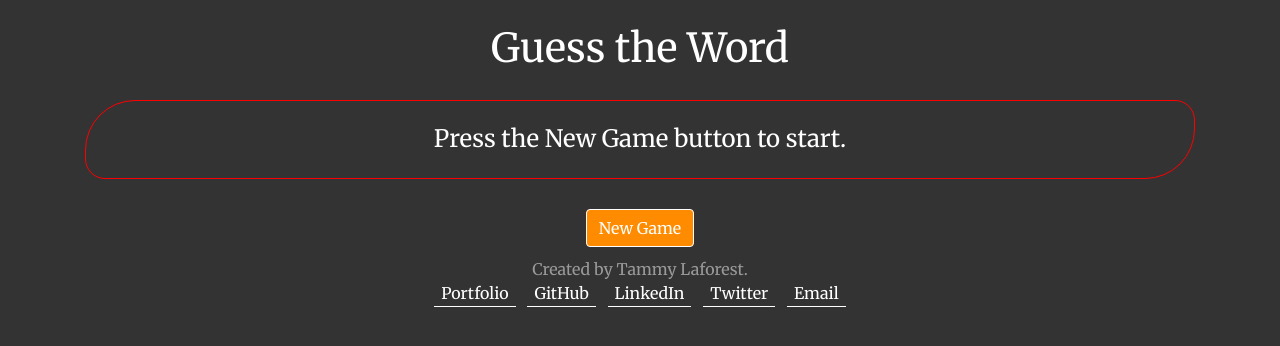
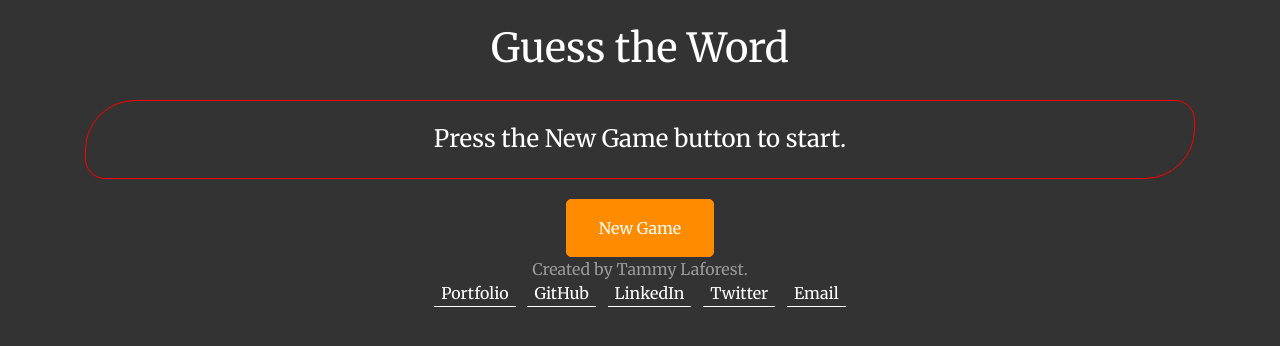
Before and after one commit to TammyLaforest/python-hangman, a Flask app: page / in a window 1280 px wide. Shown: the top 346 px of the page. Run offline with Flask 2, Linux system fonts and the light colour scheme; some libraries are stand-ins or nearby versions; some web fonts are replaced.

Commit message:
trying to fix button conflict on heroku by changing button type to a

```diff
--- a/static/styles/styles.css
+++ b/static/styles/styles.css
@@ -1,13 +1,10 @@
-  a,
-  a:focus{
+  a {
     color: #fff;
     padding: 7px;
     padding-bottom: 3px;
     text-decoration: none;
     border-bottom: 1px solid white;
-
   }
-
   a:hover
   {
     color: darkorange;
@@ -15,16 +12,6 @@
     text-decoration: none;
     border-bottom: 2px solid darkorange;
   }
-
-  .btn-secondary,
-  .btn-secondary:hover,
-  .btn-secondary:focus {
-    color: #333;
-    background-color: #fff;
-    border: .05rem solid #fff;
-  }
-
-
 
 
   body {
@@ -123,19 +110,23 @@ font-family: 'Merriweather', serif;
       margin: 10px auto;
     }
 
-    .new-game-button {
-      margin: 10px;
-      background-color: darkorange;
-/*      font-weight: bold;*/
-      border-color: white;
+     #new-game-button, button{
+    display: inline-block;
+    border: 1px solid darkorange;
+    border-radius: 5px;
+    padding: 1rem 2rem;
+    margin: 0;
+    text-decoration: none;
+    background: darkorange;
+    color: #ffffff;
+    cursor: pointer;
+    text-align: center;
+    transition: background 250ms ease-in-out,
+                transform 150ms ease;
+    -webkit-appearance: none;
+    -moz-appearance: none;
     }
 
-    .new-game-button:hover {
-      margin: 10px;
-      background-color: white;
-      border-color: darkorange;
-      color: orange;
-    }
 
     .message {
       border: 1px solid red;
--- a/templates/layout.html
+++ b/templates/layout.html
@@ -17,6 +17,7 @@
 {% endblock %}
 
 <body>
+
   <div class="d-flex w-100 h-100 p-3 mx-auto flex-column">
     <div class="container center">
       <div class="row center">
@@ -26,9 +27,7 @@
        <h4  class="message"> {{ message }} </h4>
      </div>
      <div class="row center">
-      <form action="/new_game" methods='POST'>
-        <button  href="#" name="new-game-button" class="btn btn-primary new-game-button">New Game</button>
-      </form>
+        <a type="button" href="/new_game" name="new-game-button" id="new-game-button" >New Game</a>
     </div>
  {% block content %}{% endblock %}
  {% block footer %}
--- a/templates/new_game.html
+++ b/templates/new_game.html
@@ -7,7 +7,7 @@
     <div class="row center">
       <form action="/guess" method='POST'>
         Guess a letter or {{ n }} letter word.<br>
-        <input autocomplete="off" type="text" name="user_input" placeholder="Guess">
+        <input autocomplete="off" autofocus="autofocus" type="text" name="user_input" placeholder="Guess">
         <input type="submit" value="Submit">
       </form>
     </div>
```
